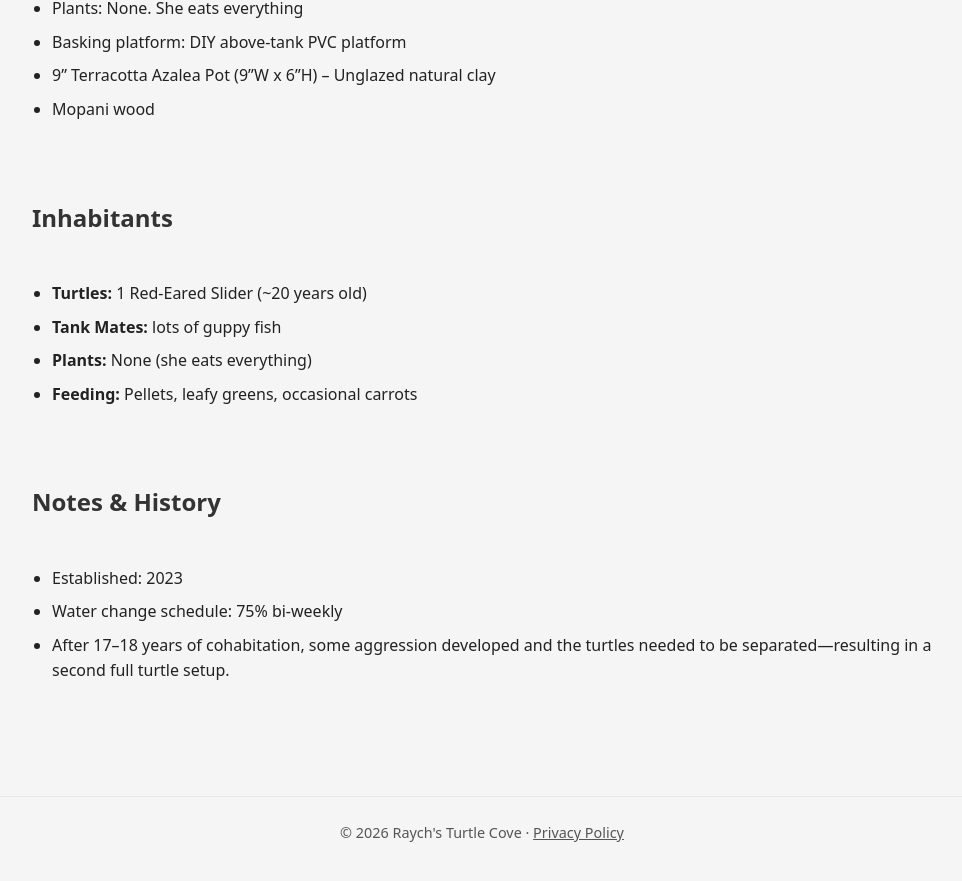
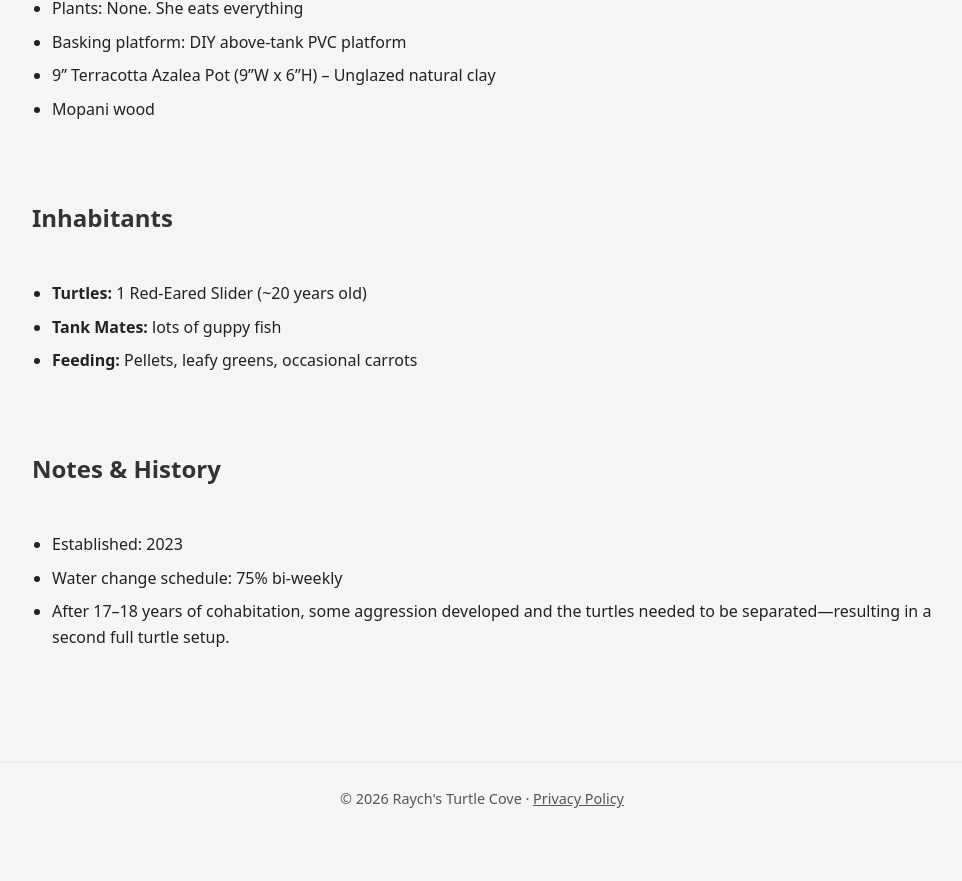
Before and after one commit to rachelsprague/turtles.raych.com, a Jekyll site: the page built from tanks/turtle-tank-2.md, in a window 1280 px wide and 900 px high, scrolled down 1570 px. Shown: the top 881 px of the window, without its empty margins (158-1120 px from the left). Built offline with Jekyll 4.4.1, drawn with Linux system fonts in a browser that asks for light colours.

Commit message:
dupe text

```diff
--- a/tanks/turtle-tank-2.md
+++ b/tanks/turtle-tank-2.md
@@ -33,7 +33,6 @@ subtitle: Red-Eared Slider Habitat
 
 - **Turtles:** 1 Red-Eared Slider (~20 years old)
 - **Tank Mates:** lots of guppy fish
-- **Plants:** None (she eats everything)
 - **Feeding:** Pellets, leafy greens, occasional carrots
 
 ## Notes & History
```
Also changed, not shown: tanks/turtle-tank-1.md (+0 -1 lines).
